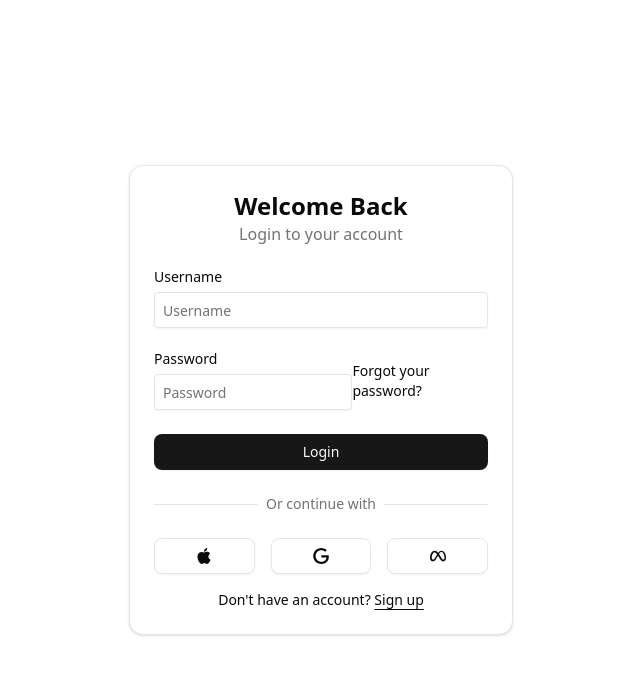
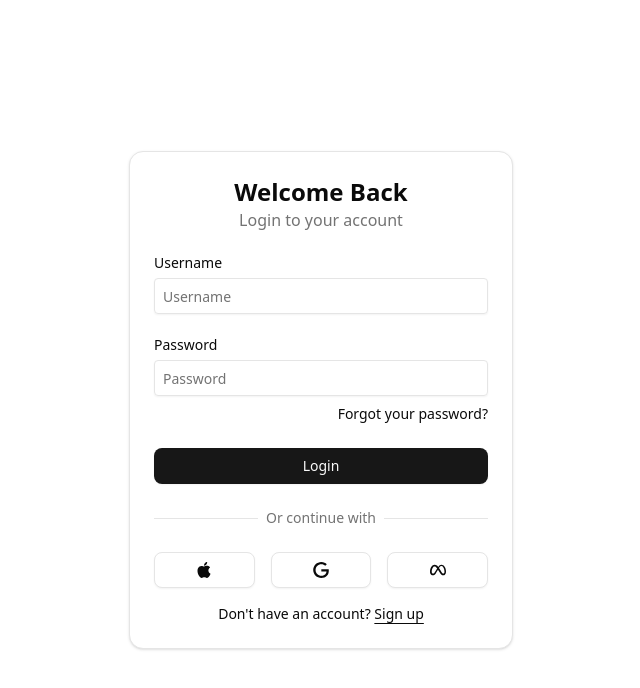
Before and after one commit to sajjany47/e-shop-user, a Next.js app: page /login in a window 1280 px wide. Shown: the top 688 px of the page, without its empty margins (319-959 px from the left). Built offline with nearby package versions, Linux system fonts and the light colour scheme.

Commit message:
Refactor LoginForm to use InputField component; improve form structure and readability

```diff
--- a/src/app/component/CustomField.tsx
+++ b/src/app/component/CustomField.tsx
@@ -1,5 +1,6 @@
+import React from "react";
+import { FieldInputProps, FormikProps, getIn } from "formik";
 import { Input } from "@/components/ui/input";
-import { FieldInputProps, FormikProps, getIn } from "formik";
 import { Label } from "@/components/ui/label";
 
 interface InputFieldProps {
--- a/src/app/component/LoginForm.tsx
+++ b/src/app/component/LoginForm.tsx
@@ -1,9 +1,10 @@
+"use client";
+import { Field, Form, Formik } from "formik";
 import { cn } from "@/lib/utils";
 import { Button } from "@/components/ui/button";
 import { Card, CardContent, CardHeader } from "@/components/ui/card";
 import * as Yup from "yup";
 import { InputField } from "./CustomField";
-import { Field, Form, Formik } from "formik";
 
 interface LoginValues {
   username: string;
@@ -69,16 +70,14 @@
             {({ handleSubmit }) => (
               <Form onSubmit={handleSubmit} autoComplete="off">
                 <div className="flex flex-col gap-6">
-                  <div className="grid gap-2">
                   <Field
                     label={"Username"}
                     name="username"
                     component={InputField}
                     placeholder={"Username"}
                   />
-                  </div>
-                  <div className="grid gap-2">
-                    <div className="flex items-center">
+
+                  <div className="flex flex-col gap-2">
                     <Field
                       label={"Password"}
                       name="password"
@@ -92,7 +91,6 @@
                     >
                       Forgot your password?
                     </a>
-                    </div>
                   </div>
                   <Button type="submit" className="w-full">
                     Login
```
Lines whose indentation alone changed are shown as unchanged.
